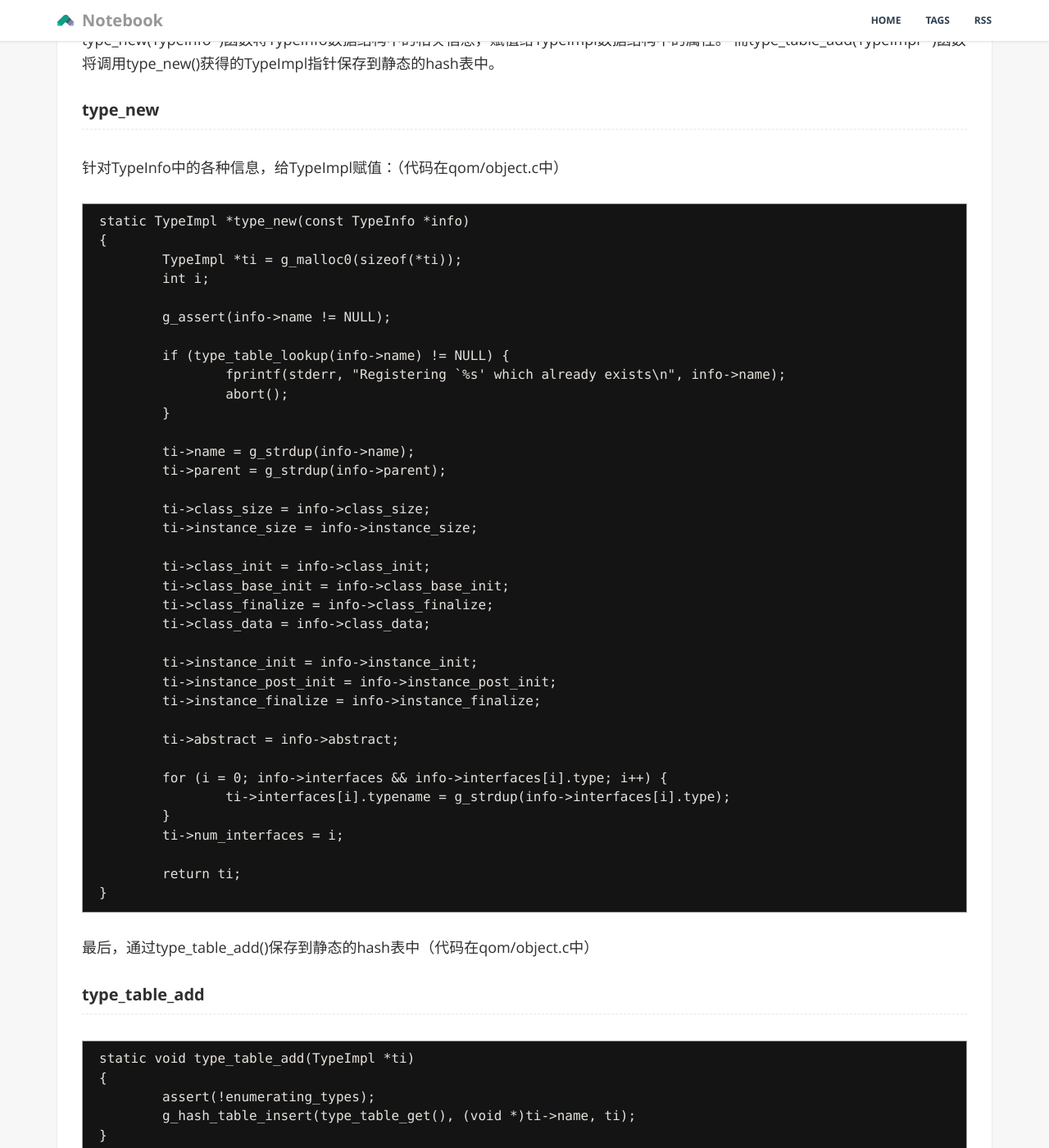
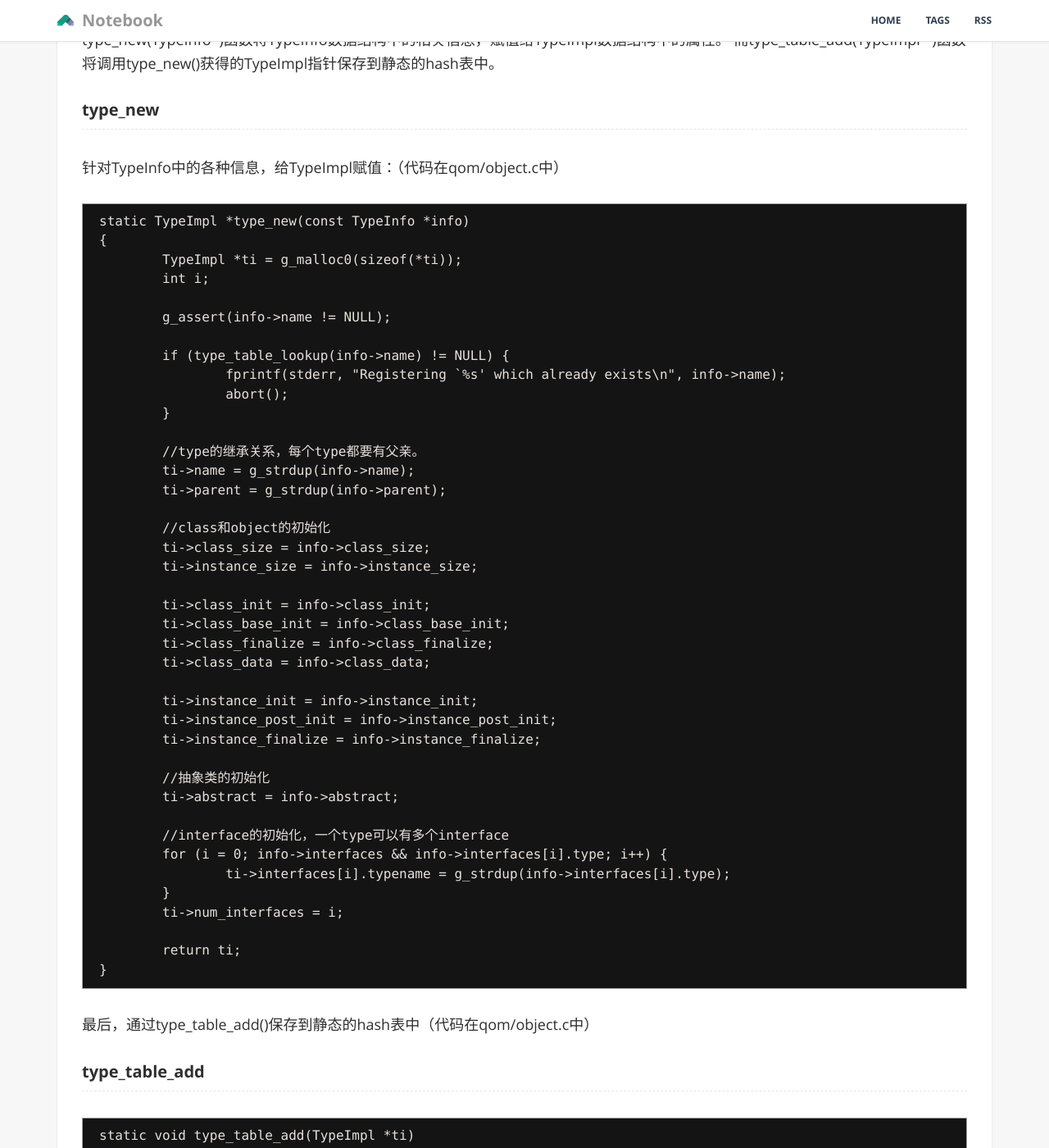
Before and after one commit to dong1224/dong1224.github.io, a Jekyll site: the page built from _posts/201812/2018-12-17-qemu源码分析之QOM（二）.md, in a window 1280 px wide and 1400 px high, scrolled down 9567 px. Shown: the whole window at 82% size. Built offline with Jekyll 4.4.1, drawn with Linux system fonts in a browser that asks for light colours; our own code applies the rules of GitHub Pages for plain Markdown files.

Commit message:
qemu qom

```diff
--- a/_posts/201812/2018-12-17-qemu源码分析之QOM（二）.md
+++ b/_posts/201812/2018-12-17-qemu源码分析之QOM（二）.md
@@ -353,9 +353,11 @@ type_new(TypeInfo*)函数将TypeInfo数据结构中的相关信息，赋值给Ty
 			abort();
 		}
 
+		//type的继承关系，每个type都要有父亲。
 		ti->name = g_strdup(info->name);
 		ti->parent = g_strdup(info->parent);
 
+		//class和object的初始化
 		ti->class_size = info->class_size;
 		ti->instance_size = info->instance_size;
 
@@ -368,8 +370,10 @@ type_new(TypeInfo*)函数将TypeInfo数据结构中的相关信息，赋值给Ty
 		ti->instance_post_init = info->instance_post_init;
 		ti->instance_finalize = info->instance_finalize;
 
+		//抽象类的初始化
 		ti->abstract = info->abstract;
 
+		//interface的初始化，一个type可以有多个interface
 		for (i = 0; info->interfaces && info->interfaces[i].type; i++) {
 			ti->interfaces[i].typename = g_strdup(info->interfaces[i].type);
 		}
```
